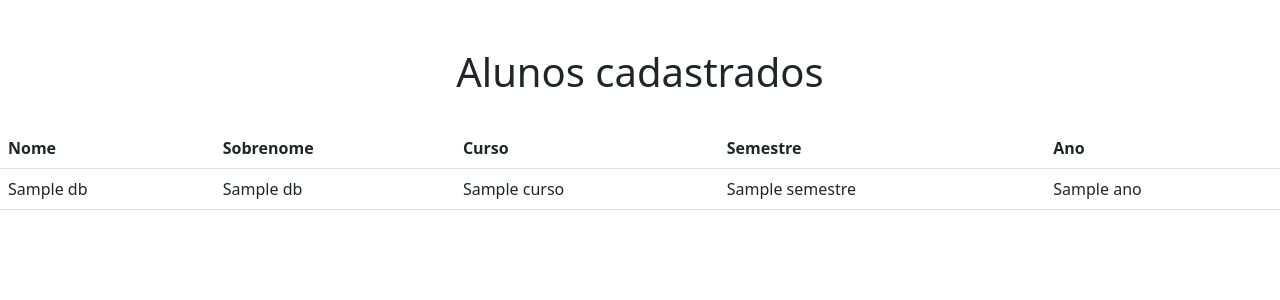
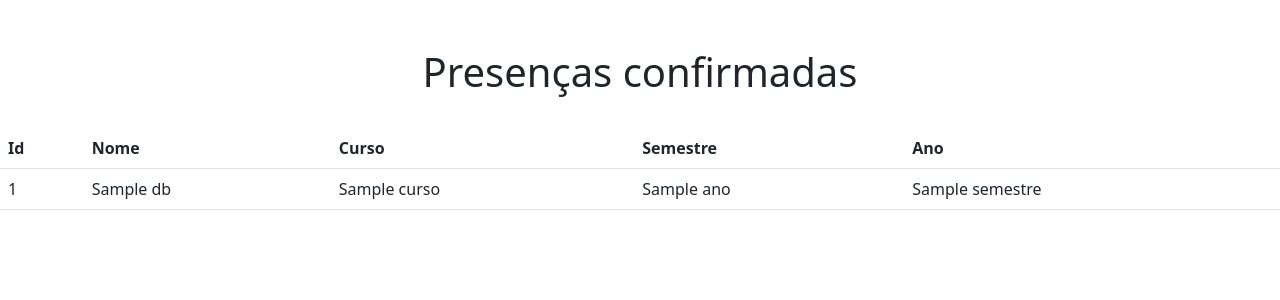
Before and after one commit to paulademelo/dev-web3-Fatec-DSM, a Django app: template FATEC_DES_WEB_3_2022_ProjetoAvaliacao/palestrasFatec/core/templates/alunos.html in a window 1280 px wide. Shown: the top 300 px of the page. Run offline with Django 3.2, Linux system fonts and the light colour scheme; the template is opened without the code that fills it: most values are stand-ins (such as "Sample title", 1, 10 or a date in 2020).

Commit message:
Ajustando chamadas do banco

```diff
--- a/FATEC_DES_WEB_3_2022_ProjetoAvaliacao/palestrasFatec/core/models.py
+++ b/FATEC_DES_WEB_3_2022_ProjetoAvaliacao/palestrasFatec/core/models.py
@@ -2,7 +2,6 @@ from django.db import models
 
 class CadastroModel(models.Model):
     nome = models.CharField(max_length=20)
-    sobrenome = models.CharField(max_length=50)
     curso = models.CharField(max_length=50)
     semestre = models.IntegerField()
     ano = models.IntegerField()
--- a/FATEC_DES_WEB_3_2022_ProjetoAvaliacao/palestrasFatec/core/templates/alunos.html
+++ b/FATEC_DES_WEB_3_2022_ProjetoAvaliacao/palestrasFatec/core/templates/alunos.html
@@ -12,24 +12,24 @@
 
 <body>
     <br><br>
-    <h1 style="text-align: center;">Alunos cadastrados</h1><br>
+    <h1 style="text-align: center;">Presenças confirmadas</h1><br>
     <table class="table">
         <tr>
+            <th>Id</th>
             <th>Nome</th>
-            <th>Sobrenome</th>
             <th>Curso</th>
             <th>Semestre</th>
             <th>Ano</th>
         </tr>
         <tbody>
-            {% for dbs in db%}
+            {% for dbs in db %}
             {% csrf_token %}
             <tr>
+                <td>{{dbs.id}}</td>
                 <td>{{dbs.nome}}</td>
-                        <td>{{dbs.sobrenome}}</td>
                 <td>{{dbs.curso}}</td>
+                <td>{{dbs.ano}}</td>
                 <td>{{dbs.semestre}}</td>
-                        <td>{{dbs.ano}}</td>
             </tr>
             {% endfor %}
         </tbody>
--- a/FATEC_DES_WEB_3_2022_ProjetoAvaliacao/palestrasFatec/forms.py
+++ b/FATEC_DES_WEB_3_2022_ProjetoAvaliacao/palestrasFatec/forms.py
@@ -1,8 +1,8 @@
 from django import forms
+
 
 class CadastroForm(forms.Form):
     nome = forms.CharField(max_length=20)
-    sobrenome = forms.CharField(max_length=50)
     curso = forms.CharField(max_length=50)
     semestre = forms.IntegerField()
     ano = forms.IntegerField()
```
Also changed, not shown: FATEC_DES_WEB_3_2022_ProjetoAvaliacao/palestrasFatec/core/tests.py (added, +12 -0 lines), FATEC_DES_WEB_3_2022_ProjetoAvaliacao/palestrasFatec/core/views.py (+8 -7 lines), FATEC_DES_WEB_3_2022_ProjetoAvaliacao/palestrasFatec/db.sqlite3 (added). Lines whose indentation alone changed are shown as unchanged.
